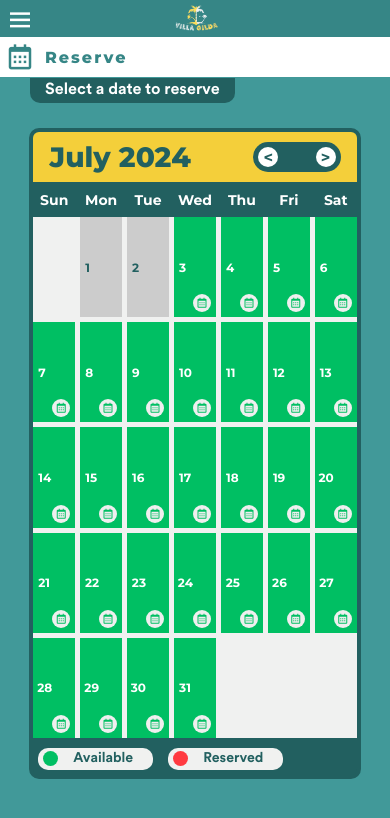
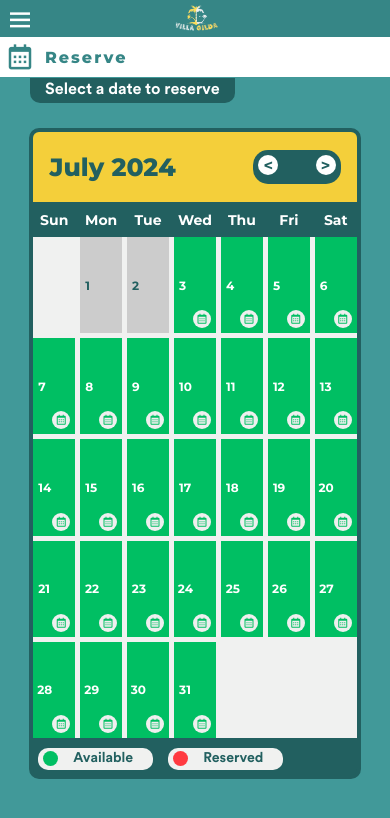
Before and after one commit to Kurt013/Villa-Gilda-Resort, a PHP site: page /reserve.php in a window 390 px wide. Shown: the top 818 px of the page. Run offline with PHP 8.4, Linux system fonts and the light colour scheme; the visitor is signed in with stand-in values (Sample User, id 1); data that the repository does not hold is empty.

Commit message:
update calendar css

```diff
--- a/styles/calendar.css
+++ b/styles/calendar.css
@@ -30,7 +30,7 @@ body {
 
 .box {
     display: flex;
-    flex: 0 0 50px;
+    flex: 0 0 70px;
     background-color: #F4CF3A;
 }
 
@@ -43,7 +43,7 @@ body {
 }
 
 h1.title {
-    font-size: 28px;
+    font-size: 35px;
     font-weight: 800;
     color: #226060;
 }
@@ -54,8 +54,9 @@ h1.title {
     display: flex;
     justify-content: space-between;
     width: 30%;
-    max-width: 120px;
-    border-radius: 15px;
+    height: 60%;
+    max-width: 130px;
+    border-radius: 35px;
 }
 
 .prev, .next {
@@ -66,8 +67,8 @@ h1.title {
     color: #226060;
     background-color: white;
     border-radius: 50%;
-    width: 20px;
-    height: 20px;
+    width: 30px;
+    height: 30px;
     transition: background-color 0.05s,
         color 0.05s;
 }
@@ -146,7 +147,7 @@ h1.title {
 }
 
 .day-number {
-    font-size: clamp(12px, 2vw, 16px);
+    font-size: clamp(12px, 2vw, 100px);
     padding-left: 5px;
     align-self: center;
     color: #226060;
@@ -438,6 +439,20 @@ input {
 
 
 @media only screen and (max-width: 991px) {
+    h1.title {
+        font-size: 25px;
+    }
+
+    .month-nav {
+        height: 48%;
+        max-width: 120px;
+        border-radius: 15px;
+    }
+    .prev, .next {
+        width: 20px;
+        height: 20px;
+    }
+
     ul.label li span {
         display: none;
     }
```
